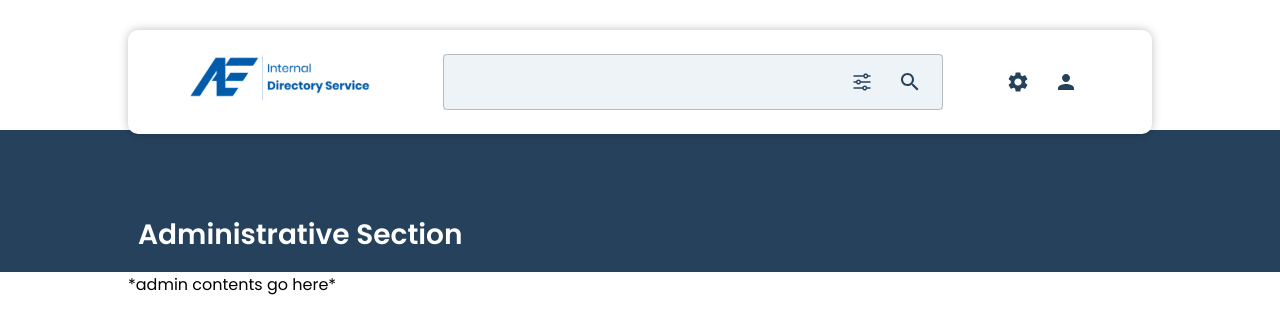
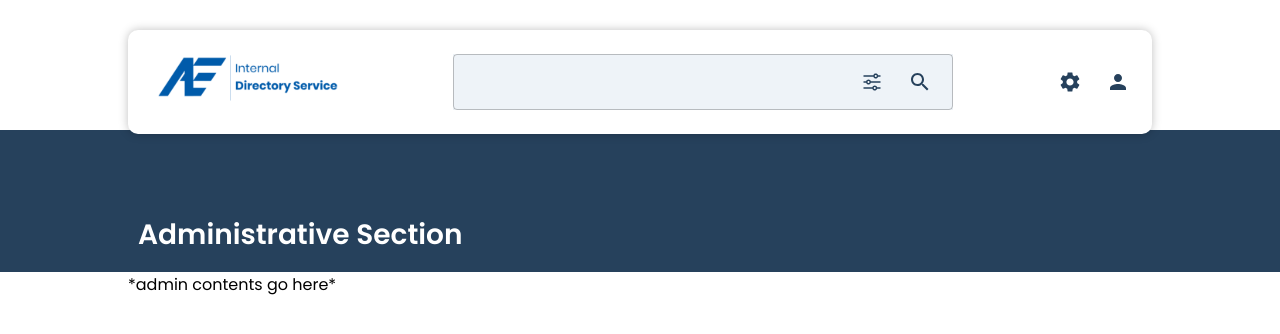
Before and after one commit to zhuliangyu/319Frontend, a React (Create React App) app: page /admin in a window 1280 px wide. Shown: the top 334 px of the page. Built offline with nearby package versions, Linux system fonts and the light colour scheme; no server answers.

Commit message:
fix header spacing

```diff
--- a/src/ui/components/header/header.css
+++ b/src/ui/components/header/header.css
@@ -11,12 +11,12 @@
   width: 80%;
   height: 104px;
   max-width: 1400px;
-  min-width: 800px;
+  min-width: 900px;
   background: #ffffff;
   box-shadow: 0px 0px 10px rgba(0, 0, 0, 0.25);
   border-radius: 10px;
   display: flex;
-  justify-content: center;
+  justify-content: space-between;
   align-items: center;
   z-index: 2;
   position: absolute;
@@ -24,22 +24,18 @@
 
 .logo {
   position: relative;
+  padding-left: 20px;
 }
 
 .nav {
   margin-right: 10px;
 }
 
-.spacing {
-  max-width: 15%;
-  width: 5%;
-}
-
 .header-under-box-wrapper {
   width: 80%;
   height: 164px;
   max-width: 1400px;
-  min-width: 800px;
+  min-width: 900px;
   background: #ffffff;
   box-shadow: 0px 0px 10px rgba(0, 0, 0, 0.25);
   border-radius: 10px;
--- a/src/ui/components/header/header.js
+++ b/src/ui/components/header/header.js
@@ -21,13 +21,9 @@ const Header = (props) => {
           </Link>
         </div>
 
-        <div className="spacing"></div>
-
         <div className="searchbar">
           <SearchBar />
         </div>
-
-        <div className="spacing"></div>
 
         <div className="nav">
           <IconButton type="button" className="iconButton">
--- a/src/ui/components/search-results/search-results.css
+++ b/src/ui/components/search-results/search-results.css
@@ -11,5 +11,5 @@
 .search-results-container {
   width: 80%;
   max-width: 1400px;
-  min-width: 1200px;
+  min-width: 800px;
 }
--- a/src/ui/pages/page.css
+++ b/src/ui/pages/page.css
@@ -9,5 +9,5 @@
 .page-contents-container {
   width: 80%;
   max-width: 1400px;
-  min-width: 800px;
+  min-width: 900px;
 }
```
